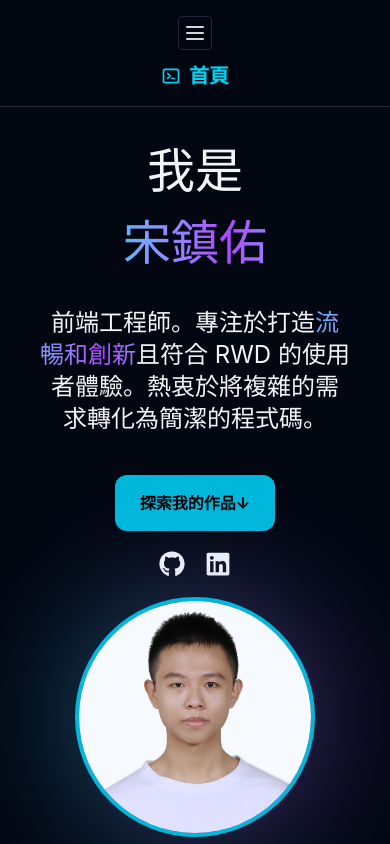
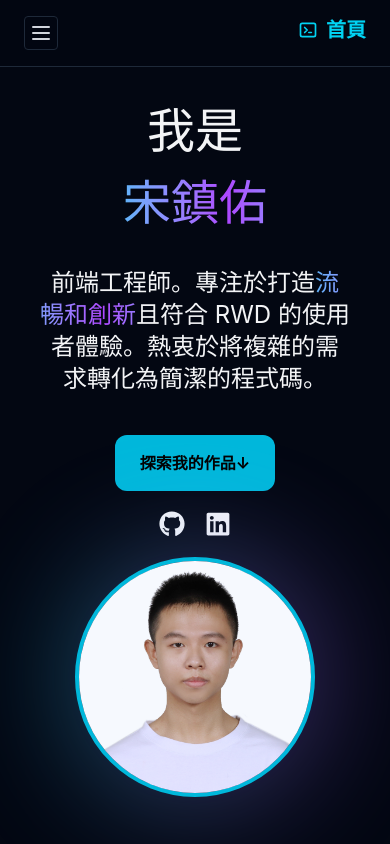
Before and after one commit to snowvegetable/my-resume, a React (Vite) app: page / in a window 390 px wide. Built offline with nearby package versions, Linux system fonts and the light colour scheme.

Commit message:
修改導覽列布局

```diff
--- a/src/App.tsx
+++ b/src/App.tsx
@@ -3,7 +3,7 @@ import MainContent from './components/MainContent';
 
 export default function App() {
   return (
-    <div className="min-h-screen bg-gray-950 text-gray-100 font-sans">
+    <div className="min-h-screen bg-gray-950 text-gray-100">
       <HeaderNavbar />
       <MainContent />
     </div>
--- a/src/components/HeaderNavbar.tsx
+++ b/src/components/HeaderNavbar.tsx
@@ -32,7 +32,8 @@ export default function HeaderNavbar() {
       ref={navRef}
       className="sticky top-0 z-50 bg-gray-950/80 backdrop-blur-sm border-b border-gray-800"
     >
-      <div className="max-w-7xl mx-auto px-6 py-4 flex flex-col md:flex-row justify-between items-center gap-3">
+      <div className=" px-6 py-4 flex flex-col md:justify-between md:flex-row  ">
+        <div className="flex justify-between">
           <button
             className="md:hidden text-2xl text-gray-300 p-1 border border-gray-800 rounded"
             onClick={() => {
@@ -55,6 +56,7 @@ export default function HeaderNavbar() {
               <span>首頁</span>
             </a>
           </div>
+        </div>
 
         {/* 導覽列內容列表 */}
         <div
@@ -71,9 +73,6 @@ export default function HeaderNavbar() {
               <a
                 href={`#${item.id.toLocaleLowerCase()}`}
                 className=" group-hover:text-cyan-400 transition-colors duration-300"
-                onClick={() => {
-                  setIsOpen(false);
-                }}
               >
                 {item.nameZh}
               </a>
```
Lines whose indentation alone changed are shown as unchanged.
